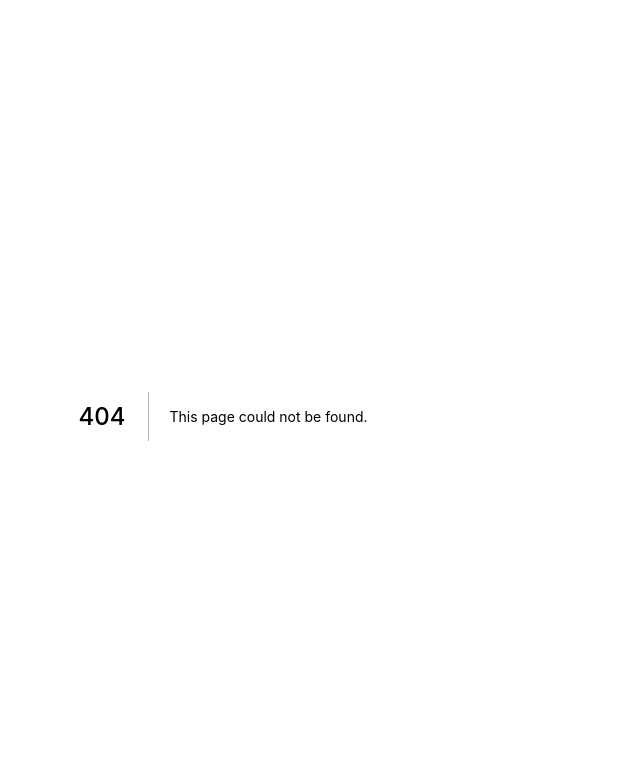
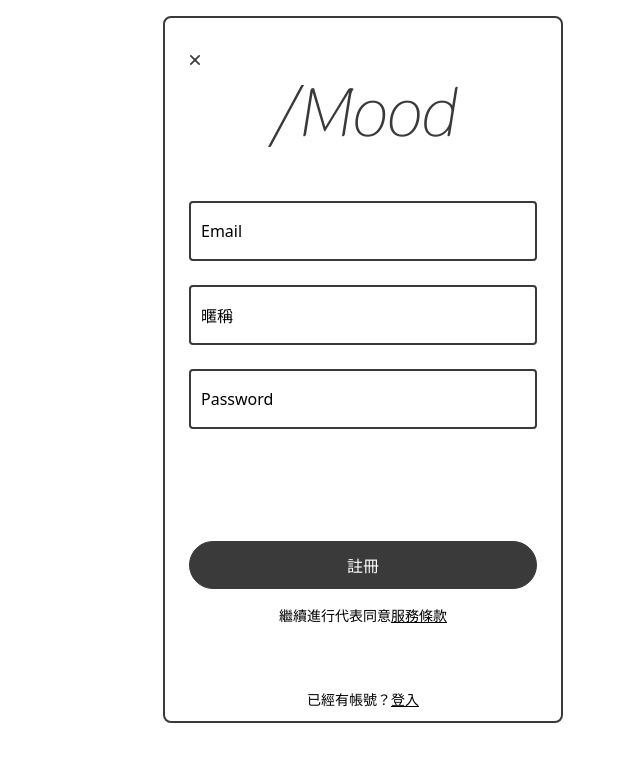
Before and after one commit to achinchen/slash-mood-web, a Next.js app: page /signup in a window 1280 px wide. Before the commit this address had no page. Shown: the top 762 px of the page, without its empty margins (277-917 px from the left). Built offline with nearby package versions, Linux system fonts and the light colour scheme; no server answers.

Commit message:
Add SignUp page

```diff
--- /dev/null
+++ b/pages/signup/index.tsx
@@ -0,0 +1,108 @@
+import { useState, useRef, useEffect } from 'react';
+import Link from 'next/link';
+import Head from 'next/head';
+import Button from 'components/Button';
+import TextInput from 'components/TextInput';
+import styles from './style.module.scss';
+
+function SignUp(): JSX.Element {
+  const recaptchaRef = useRef<HTMLDivElement>(null);
+  const [email, setEmail] = useState('');
+  const [nickname, setNickname] = useState('');
+  const [password, setPassword] = useState('');
+  const [finishedRecaptchaCallback, setFinishedRecaptchaCallback] = useState(
+    false
+  );
+  const [recaptcha, setRecaptcha] = useState('');
+
+  const onClose = () => window.location.assign('somewhere');
+
+  useEffect(() => {
+    console.log(process.env.NEXT_PUBLIC_RECAPTCHA_SITE_KEY);
+    window['onLoadRecaptcha'] = () => {
+      window.grecaptcha.render(recaptchaRef.current!, {
+        sitekey: process.env.NEXT_PUBLIC_RECAPTCHA_SITE_KEY,
+        callback: (response: string) => setRecaptcha(response)
+      });
+    };
+    setFinishedRecaptchaCallback(true);
+  }, []);
+
+  return (
+    <div className={styles.container}>
+      <Head>
+        <title>Add Mood Log</title>
+        <link rel="icon" href="/favicon.ico" />
+        {finishedRecaptchaCallback && (
+          <script
+            type="text/javascript"
+            src={`https://www.google.com/recaptcha/api.js?onload=onLoadRecaptcha&render=explicit`}
+            async
+            defer
+          />
+        )}
+      </Head>
+      <main>
+        <header className={styles.header}>
+          <button
+            className={styles.closeButton}
+            onClick={onClose}
+            aria-label="返回"
+          >
+            <img
+              className={styles.closeButtonIcon}
+              src="/images/icon/close.svg"
+              alt="返回"
+            />
+          </button>
+          <img className={styles.logo} src="/logo.png" alt="slash mood logo" />
+        </header>
+        <form className={styles.form}>
+          <TextInput
+            className={styles.formField}
+            value={email}
+            onValueChange={setEmail}
+            label="Email"
+            type="email"
+            inputMode="email"
+            name="current-email"
+            autoComplete="current-email"
+          />
+          <TextInput
+            className={styles.formField}
+            value={nickname}
+            onValueChange={setNickname}
+            label="暱稱"
+            name="current-name"
+            autoComplete="current-name"
+          />
+          <TextInput
+            className={styles.formField}
+            value={password}
+            onValueChange={setPassword}
+            label="Password"
+            type="password"
+            name="current-password"
+            autoComplete="current-password"
+          />
+        </form>
+        <div className={styles.recaptcha} ref={recaptchaRef} />
+        <footer className={styles.bottom}>
+          <Button color="dark" fullwidth>
+            註冊
+          </Button>
+          <div className={styles.serviceLicense}>
+            繼續進行代表同意
+            <Link href="/service-license">服務條款</Link>
+          </div>
+          <div className={styles.reminder}>
+            已經有帳號？
+            <Link href="/login">登入</Link>
+          </div>
+        </footer>
+      </main>
+    </div>
+  );
+}
+
+export default SignUp;
--- /dev/null
+++ b/pages/signup/style.module.scss
@@ -0,0 +1,85 @@
+@import '~styles/common.scss';
+
+.container {
+  display: flex;
+  flex-direction: column;
+  padding: 12px 24px;
+  border-radius: 8px;
+  border: 2px solid transparent;
+
+  @include media(tablet) {
+    max-width: 400px;
+    margin: auto;
+  }
+
+  @include media(landscape) {
+    min-height: 600px;
+    border-color: #3a3a3a;
+  }
+}
+
+.header {
+  position: relative;
+  margin: 24px 0;
+  display: flex;
+  justify-content: center;
+};
+
+.closeButton {
+  position: absolute;
+  top: -12px;
+  left: -12px;
+  display: flex;
+  justify-content: center;
+  align-items: center;
+  width: 36px;
+  height: 36px;
+
+  &Icon {
+    width: 20px;
+  }
+}
+
+.logo {
+  width: 276px;
+}
+
+.form {
+  display: flex;
+  flex-direction: column;
+
+  &Field {
+    &:not(:last-child) {
+      margin-bottom: 24px;
+    }
+  }
+}
+
+.recaptcha {
+  display: flex;
+  justify-content: center;
+  margin-top: 48px;
+}
+
+.main {
+  position: relative;
+  margin: 24px 0;
+  align-self: center;
+}
+
+.bottom {
+  margin: 64px auto 0;
+  align-self: center;
+  display: flex;
+  flex-direction: column;
+  align-items: center;
+  font-size: 1.4rem;
+}
+
+.serviceLicense {
+  margin-top: 16px;
+}
+
+.reminder {
+  margin-top: 64px;
+}
```
Also changed, not shown: types/recaptcha.d.ts (added, +10 -0 lines).
